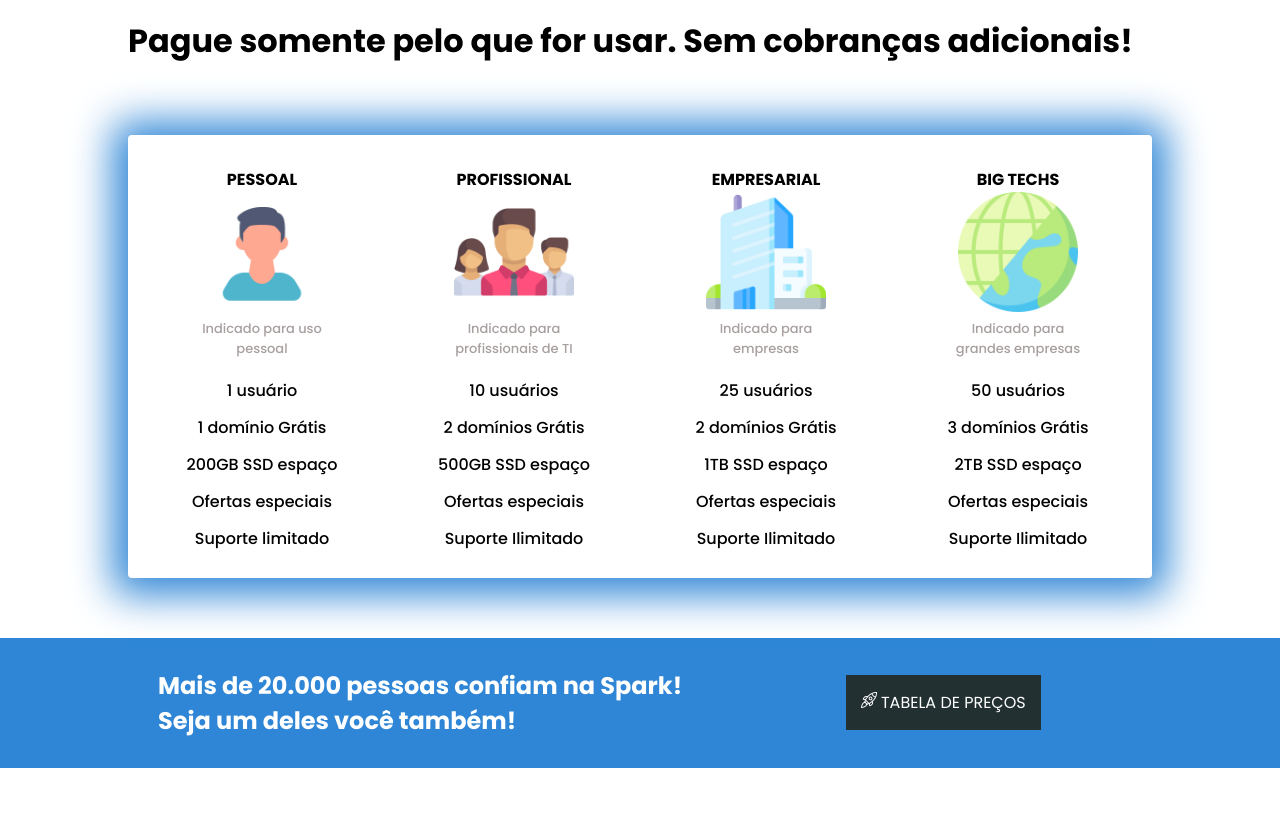
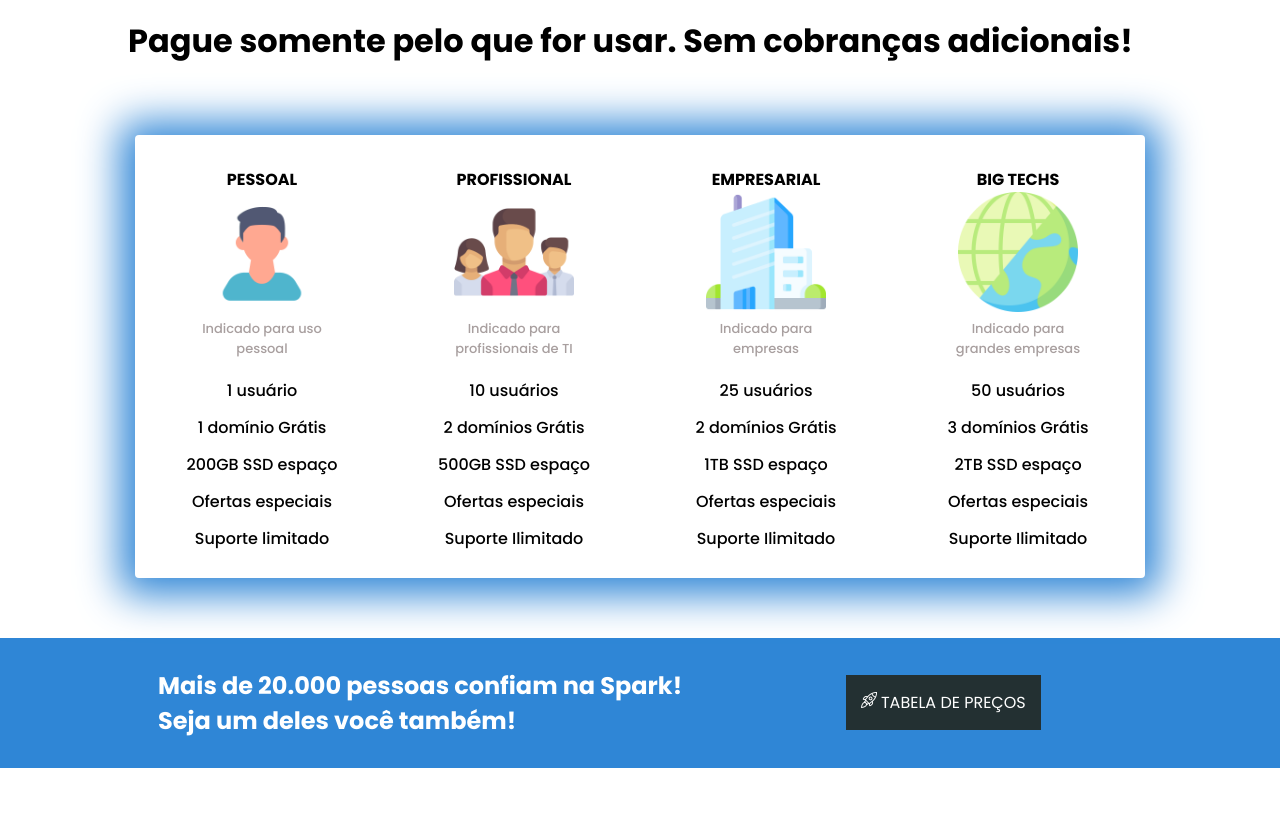
Before and after one commit to gsoaresdev/websitehospedagem, a plain HTML site: page index.html in a window 1280 px wide. Shown: the part 1360-2186 px from the top of the page. Drawn offline with Linux system fonts and the light colour scheme.

Commit message:
Add files via upload

```diff
--- a/estilos.css
+++ b/estilos.css
@@ -192,7 +192,7 @@ header {
 }
 
 .tabela{
-    width: 100%;
+    max-width: 1024px;
     display: flex;
     flex-direction: column;
     flex-wrap: wrap;
```
